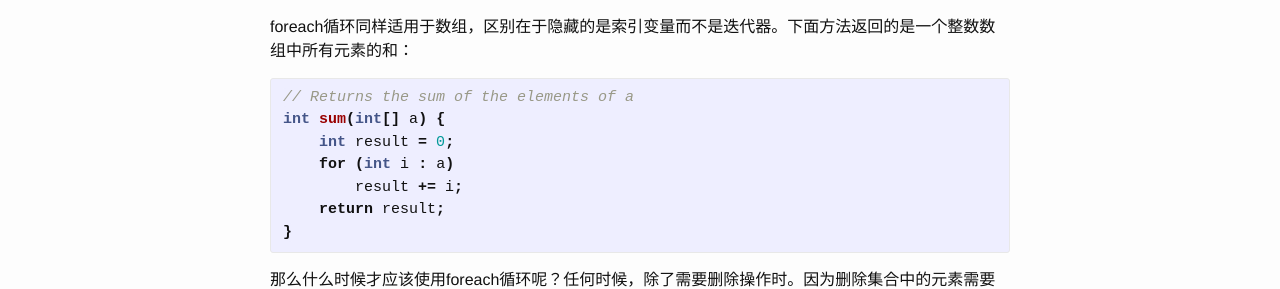
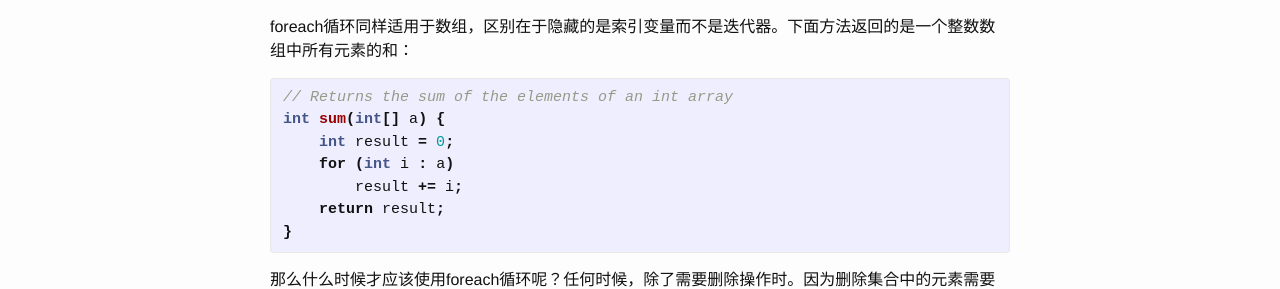
Before and after one commit to WaTer9527/WaTer9527.github.io, a Jekyll site: the page built from _posts/2016-04-13-jdk-5-foreach.markdown, in a window 1280 px wide. Shown: the part 1315-1604 px from the top of the page. Built offline with Jekyll 4.4.1, drawn with Linux system fonts in a browser that asks for light colours.

Commit message:
edit an article

```diff
--- a/_posts/2016-04-13-jdk-5-foreach.markdown
+++ b/_posts/2016-04-13-jdk-5-foreach.markdown
@@ -62,7 +62,7 @@ for (Suit suit : suits)
 foreach循环同样适用于数组，区别在于隐藏的是索引变量而不是迭代器。下面方法返回的是一个整数数组中所有元素的和：
 
 {% highlight java %}
-// Returns the sum of the elements of a
+// Returns the sum of the elements of an int array
 int sum(int[] a) {
     int result = 0;
     for (int i : a)
```
